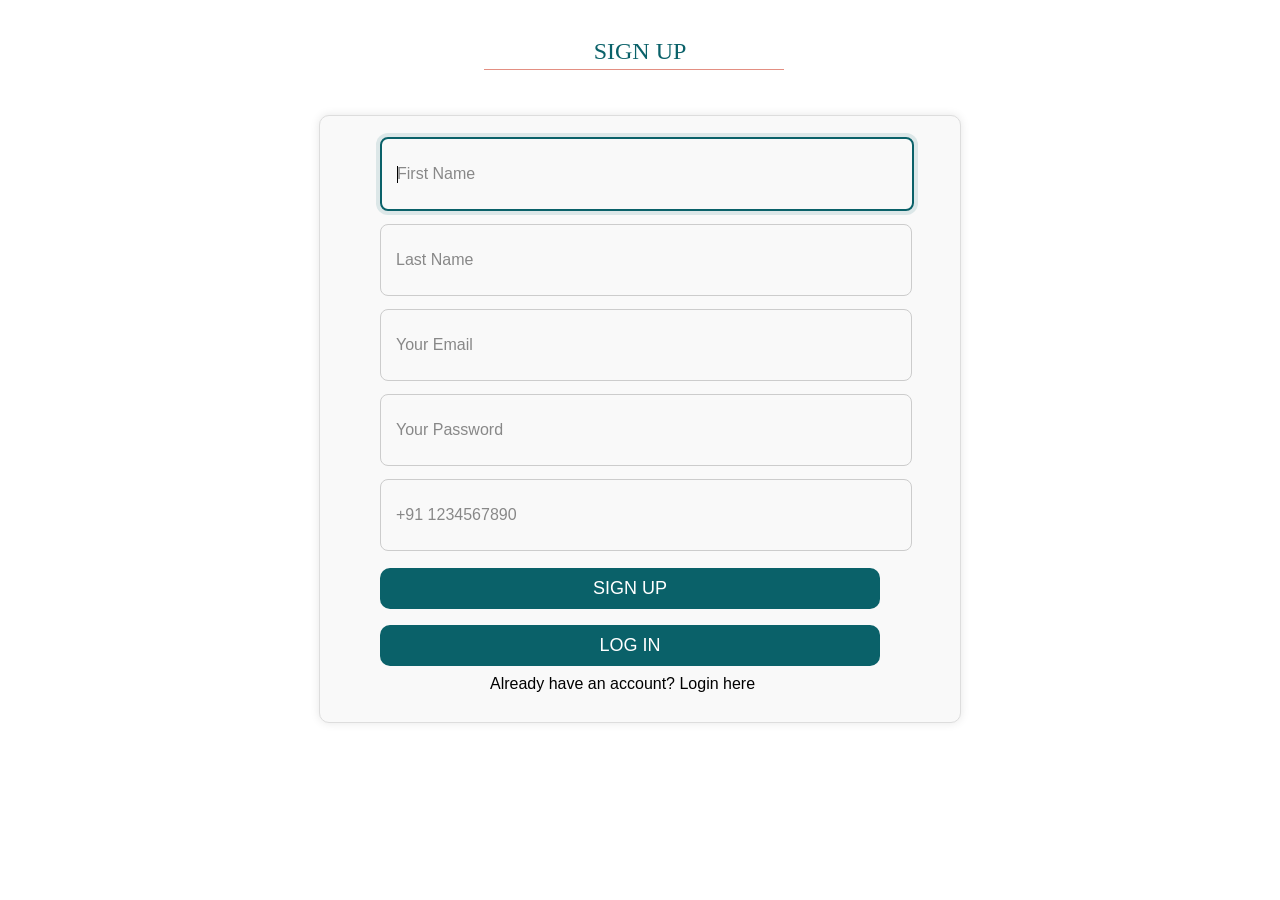
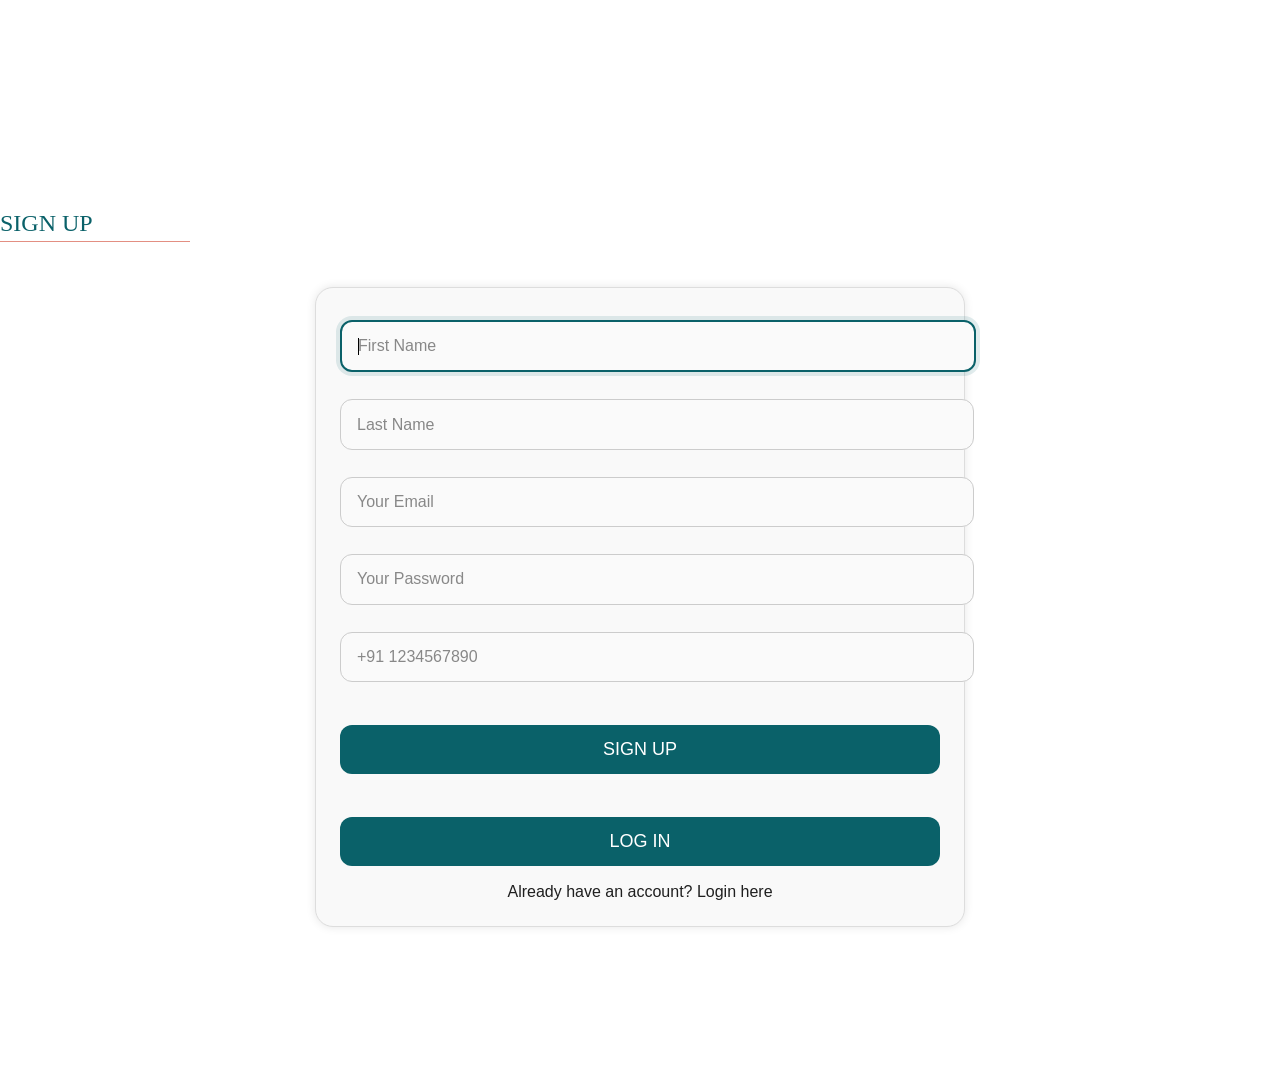

recent edit

--- a/signup.css
+++ b/signup.css
@@ -1,36 +1,43 @@
-  header {
-      text-align: center;
-      font-size: 20px;
+body {
+    margin: 0;
+    min-height: 100vh;
+    padding: 180px 0 0;
+    background-color: #ffffff;
+    font-family: karala, Arial, Helvetica, sans-serif;
+    color: #1f1f1f;
+}
+
+.page-content {
+    max-width: 980px;
+    margin: 0 auto;
+    padding: 0 1rem 2.5rem;
+}
+
+.signup-box {
+    width: 100%;
+    max-width: 600px;
+    margin: 20px auto 40px;
+    padding: 2rem 1.5rem;
+    background-color: #f9f9f9;
+    border: 1px solid #ddd;
+    border-radius: 18px;
+    box-shadow: 0 0 10px rgba(0, 0, 0, 0.1);
+    margin-top: -10px;
   }
 
-  body {
-      background-color: rgb(255, 255, 255);
-  }
-
-  .signup-box {
-      max-width: 600px;
-      margin: 20px auto;
-      padding: 20px;
-      background-color: #f9f9f9;
-      border: 1px solid #ddd;
-      border-radius: 10px;
-      box-shadow: 0 0 10px rgba(0, 0, 0, 0.1);
-      margin-top: -10px;
-  }
-
-  .header-title {
-      font-family: karala;
-      font-size: 24px;
-      color: #0A6169;
-      margin-top: 20px;
-      margin-bottom: 60px;
-      display: inline-block;
-      padding-top: 10px;
-      padding-bottom: 0px;
-      position: relative;
-      font-weight: 10;
-      margin-left: 0px;
-  }
+.header-title {
+    font-family: karala;
+    font-size: 24px;
+    color: #0A6169;
+    margin-top: 20px;
+    margin-bottom: 60px;
+    display: inline-block;
+    padding-top: 10px;
+    padding-bottom: 0px;
+    position: relative;
+    font-weight: 10;
+    margin-left: 0px;
+}
 
   .header-title:hover {
       color: #e6452d;
@@ -47,20 +54,22 @@
       background-color: #E38F82;
   }
 
+  form {
+    display: grid;
+    gap: 0.5rem;
+}
   button {
       background-color: #0A6169;
       color: rgb(255, 255, 255);
-      padding: 10px 20px;
+      padding: 14px 20px;
       border: none;
-      border-radius: 10px;
+      border-radius: 12px;
       cursor: pointer;
-      margin-top: 5px;
-      width: 500px;
-      margin-left: 40px;
+      margin-top: 1rem;
+      width: 100%;
       text-align: center;
       font-family: karala, sans-serif;
       font-size: 18px;
-
   }
 
   button:hover {
@@ -70,27 +79,23 @@
   p {
       font-family: karala, sans-serif;
       font-size: 16px;
-      margin-left: 150px;
+      margin: 1rem 0 0;
+      text-align: center;
   }
 
   input[type="text"],
   input[type="password"],
   input[type="email"],
   input[type="tel"] {
-      outline: none;
-      font-size: 16px;
-      padding-left: 15px;
-      padding-right: 15px;
-      padding-top: 10px;
-      padding-bottom: 10px;
-      margin: 1px;
-      height: 50px;
-      width: 500px;
-      border-radius: 8px;
-      font-family: karala, sans-serif;
-      background: transparent;
-      margin-left: 40px;
-      border: 1px solid #ccc;
+    margin: 0;
+    width: 100%;
+    padding: 0.95rem 1rem;
+    border-radius: 12px;
+    border: 1px solid #ccc;
+    font-family: karala, sans-serif;
+    font-size: 1rem;
+    background: #fafafa;
+    transition: border-color 0.2s ease, box-shadow 0.2s ease;
   }
 
   input::placeholder {
@@ -106,7 +111,16 @@
       border: 2px solid #0A6169;
       box-shadow: 0 0 0 4px rgba(10, 97, 105, 0.12);
   }
+input:focus {
+    border-color: #0a6169;
+    outline: none;
+    box-shadow: 0 0 0 4px rgba(10, 97, 105, 0.12);
+}
 
+.actions {
+    display: grid;
+    gap: 0.75rem;
+}
   #signupForm div {
       margin-bottom: -7px;
       margin-top: 0px;
